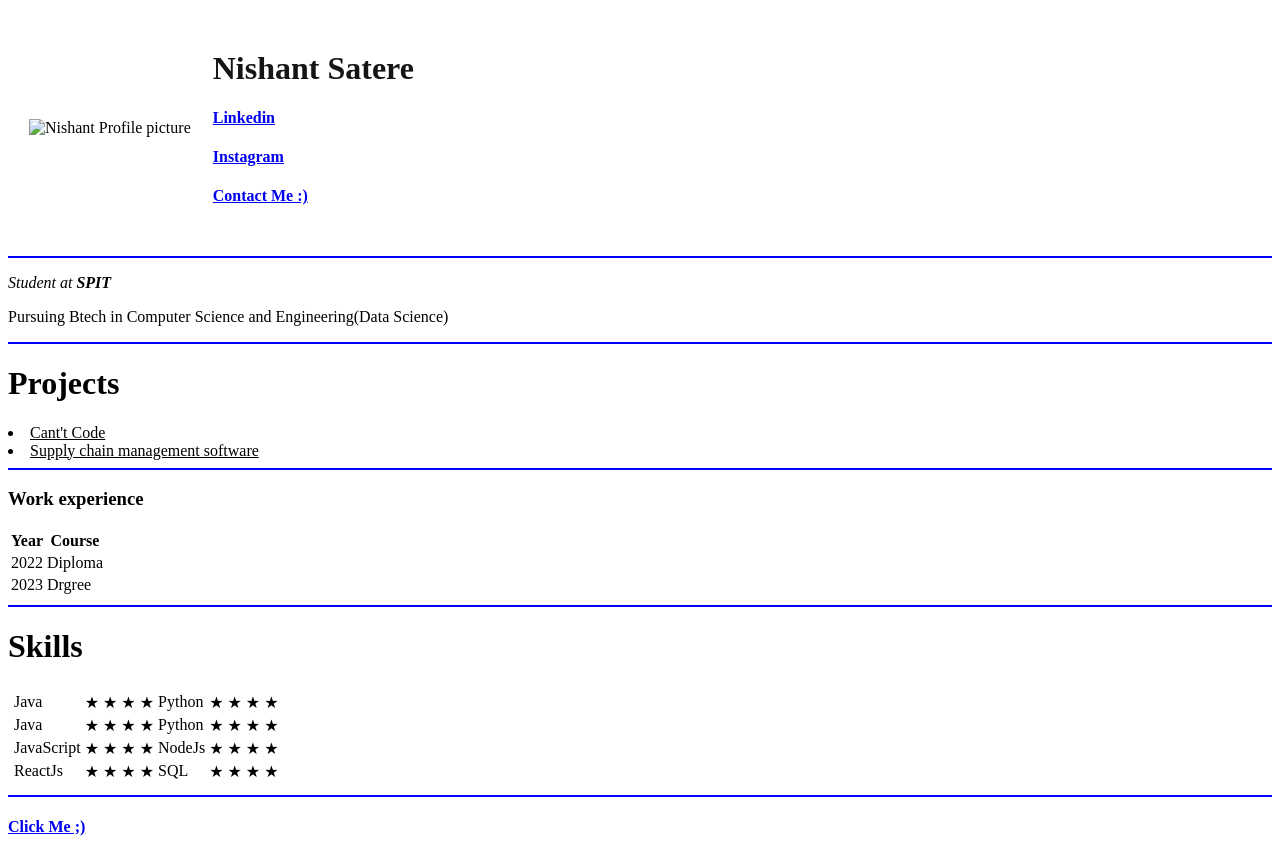
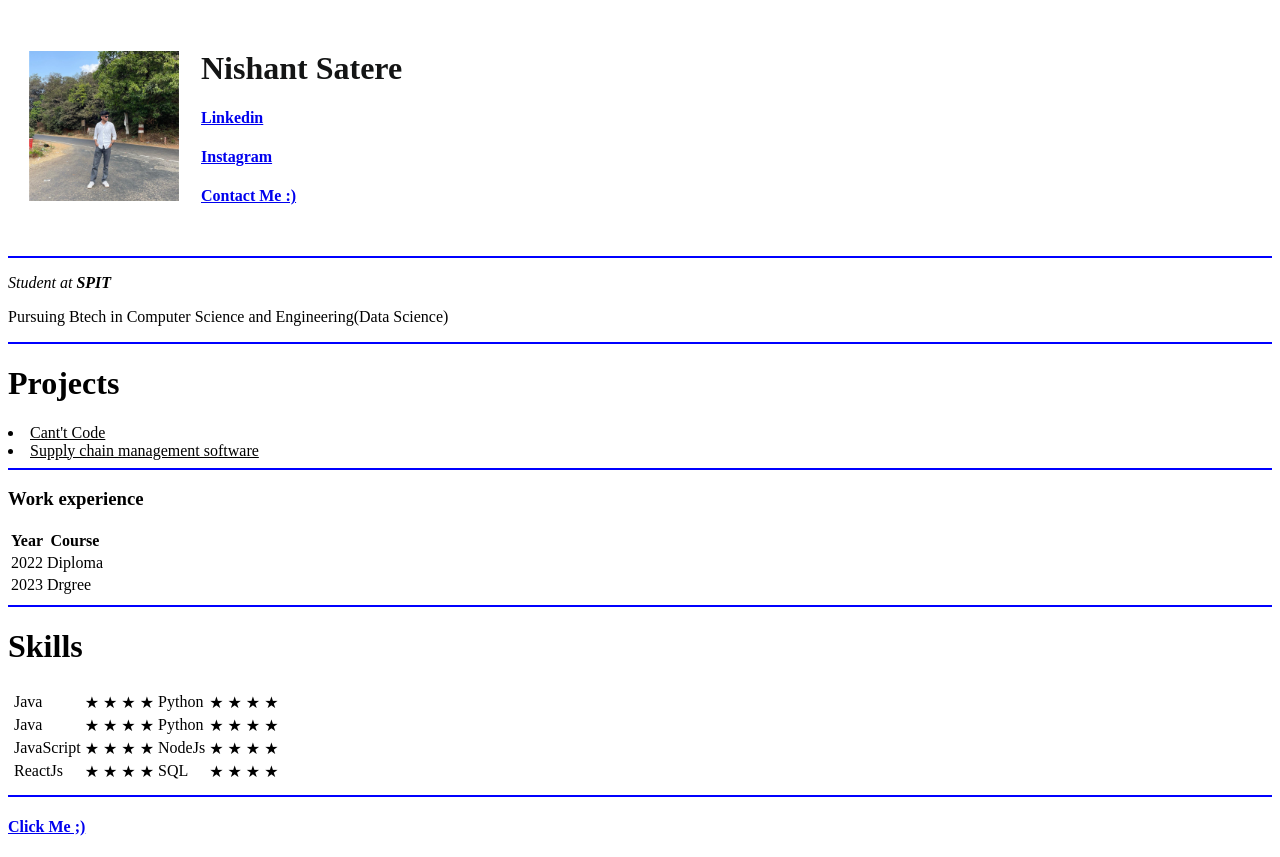
Before and after one commit to NishantSatere/cv, a plain HTML site: page index.html in a window 1280 px wide. Drawn offline with Linux system fonts and the light colour scheme; the site is published under a folder, as on GitHub Pages, so addresses that start at the root find nothing.

Commit message:
Update index.html

```diff
--- a/index.html
+++ b/index.html
@@ -1,12 +1,12 @@
 <!DOCTYPE html>
 <head>
     <meta charset="UTF-8">
-    <title>Fuck off</title>
+    <title>Nishant Satere</title>
 </head>
 <body>
     <table cellspacing = "20">
         <tr>
-            <td><img src="/images/1674820525299.jfif" height="150" alt="Nishant Profile picture"></td>
+            <td><img src="1674820525299.jfif" height="150" alt="Nishant Profile picture"></td>
             <td><h1 style="color: rgb(20, 21, 21);">Nishant Satere</h1>
                 <h4><a href="https://www.linkedin.com/in/nishant-satere-397b77257/">Linkedin</a></h4>
                 <h4><a href="https://www.instagram.com/nishaant_satere/">Instagram</a></h4>
```
